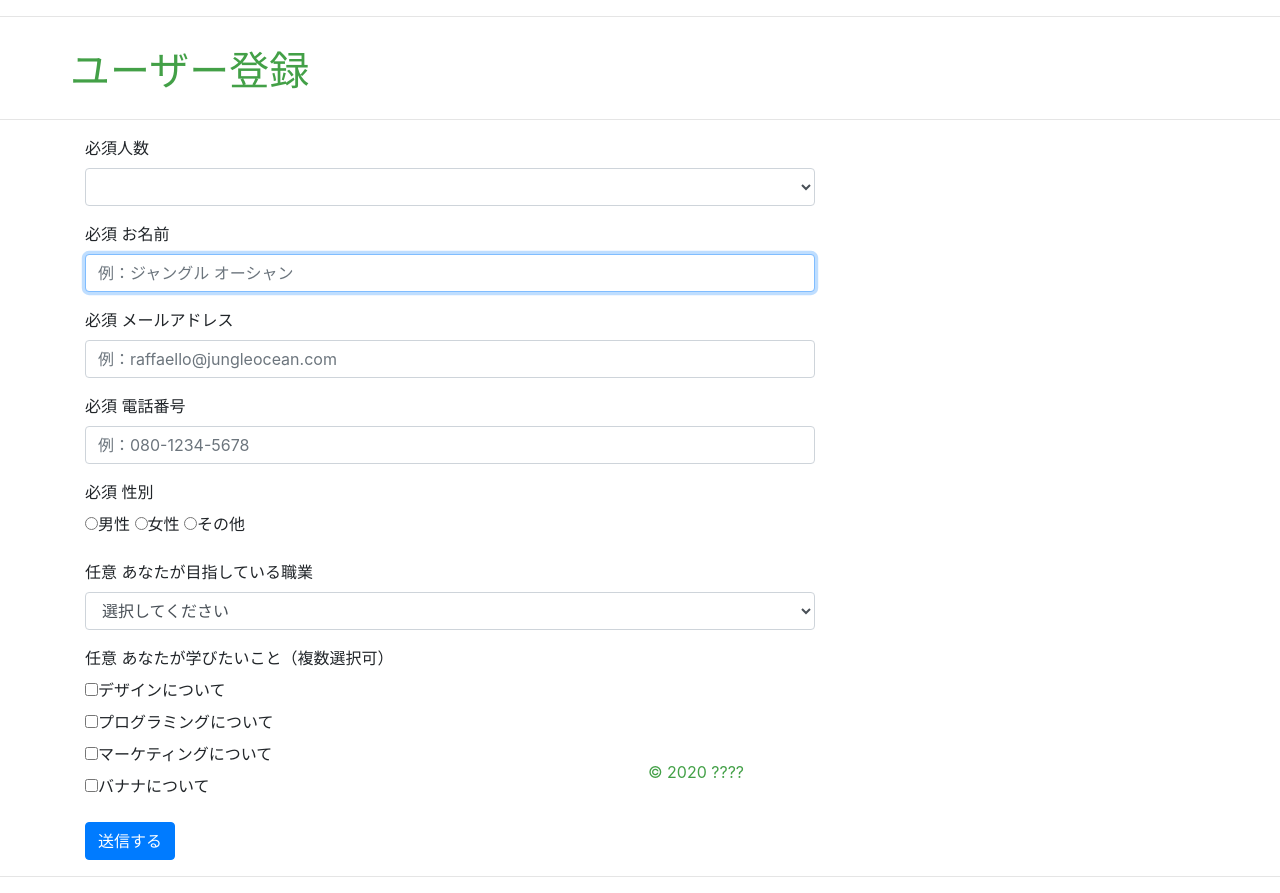
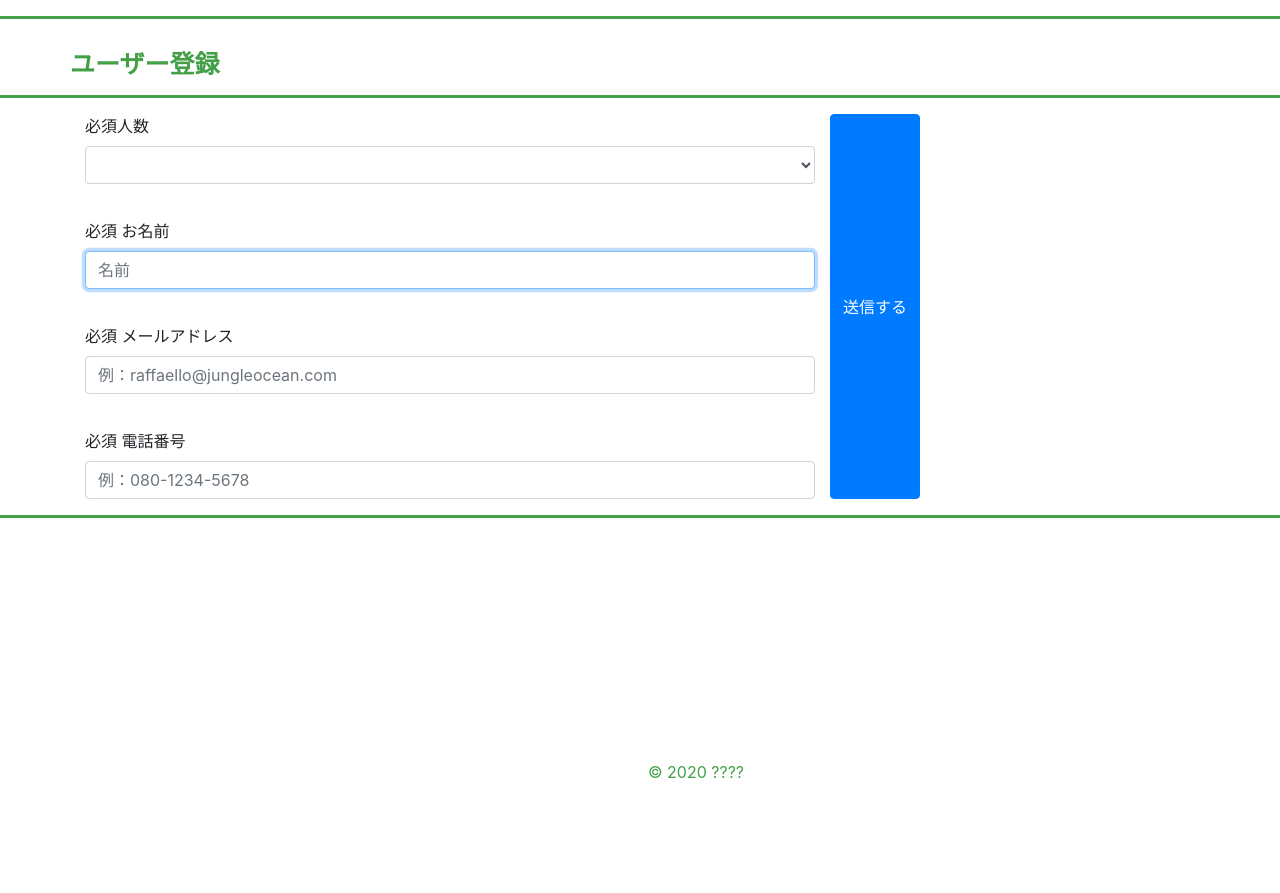
Before and after one commit to ukohank517/Attendance_flask, a Flask app: template web/script/templates/entry.html in a window 1280 px wide; the page is wider, and only the part inside the window is pictured. After the commit the page ends 778 px from the top of that part, so only its background shows below. Run offline with Flask 2, Linux system fonts and the light colour scheme; the template is opened without the code that fills it, so the values that code supplies are empty; some libraries are stand-ins or nearby versions.

Commit message:
[update] multiple participant-name

```diff
--- a/web/script/app.py
+++ b/web/script/app.py
@@ -9,12 +9,13 @@ app.config.from_pyfile(flask_conf_file)
 mail_file = os.path.join(os.getcwd(), 'data', 'personal_info.csv')
 
 
-@app.route('/entry', methods=['GET'])
+@app.route('/event/entry', methods=['GET'])
 def test():
+    target_organization = request.args.get('organization_id')
     rest_seats = 10
     return render_template('entry.html', rest_seats=rest_seats)
 
-@app.route('/', methods=['GET'])
+@app.route('/sample', methods=['GET'])
 def hello():
     target_prefecture = request.args.get('pref')
 
--- a/web/script/static/js/entry.js
+++ b/web/script/static/js/entry.js
@@ -1,7 +1,19 @@
+/**
+ * 家族人数変更時の処理
+ * 名前項をを人数分用意する
+ */
 $('#family_number').change(function() {
 
-    //ここに処理を記述する
-    var r = $('option:selected').val();
-    console.log(r);
+    // 家族人数
+    let family_number = $('#family_number').val();
+
+    let html_text = '';
+    let participant_name_html = '<div class="participant-name" > <input type="text" name="name[]" class="form-control" placeholder="名前" required> </div>';
+
+    for(let step = 0; step < family_number; step ++){
+        html_text = html_text + participant_name_html.replace('名前', '名前' + step+1);
+    }
+
+    $('.participant-name').html(html_text);
 
 })
--- a/web/script/templates/entry.html
+++ b/web/script/templates/entry.html
@@ -15,79 +15,27 @@
     <form action="＃" method="get" class="row">
         <div class="col-sm-8 col-sm-offset-2">
             <div class="form-group">
-                <label for="job"><span class="label label-danger">必須</span>人数</label>
-                <select id="job" name="job" class="form-control">
+                <label for="family_number"><span class="label label-danger">必須</span>人数</label>
+                <select id="family_number" name="family_number" class="form-control">
                    {% for i in range(rest_seats) %}
                    <option value="{{ i + 1 }}">{{ i + 1 }}</option>
                    {% endfor %}
                 </select>
             </div>
 
-
             <div class="form-group">
                 <label for="name"><span class="label label-danger">必須</span> お名前</label>
-                <input type="text" id="name" name="name" class="form-control" placeholder="例：ジャングル オーシャン" autofocus required>
+                <div class="participant-name" >
+                    <input type="text" name="name[]" class="form-control" placeholder="名前" autofocus required>
+                </div>
             </div>
             <div class="form-group">
                 <label for="email"><span class="label label-danger">必須</span> メールアドレス</label>
                 <input type="email" id="email" name="email" class="form-control" placeholder="例：raffaello@jungleocean.com" required>
             </div>
-            <div class="form-group">
+            <div class="form-group"></div>
                 <label for="tel"><span class="label label-danger">必須</span> 電話番号</label>
                 <input type="tel" id="tel" name="tel" class="form-control" placeholder="例：080-1234-5678" required>
-            </div>
-            <div class="form-group">
-                <label><span class="label label-danger">必須</span> 性別</label>
-                <div>
-                    <label class="radio-inline">
-                        <input type="radio" name="male" value="1" required>男性
-                    </label>
-
-                    <label class="radio-inline">
-                        <input type="radio" name="female" value="2" required>女性
-                    </label>
-
-                    <label class="radio-inline">
-                        <input type="radio" name="not applicable" value="9" required>その他
-                    </label>
-                </div>
-            </div>
-
-
-            <div class="form-group">
-                <label for="job"><span class="label label-success">任意</span> あなたが目指している職業</label>
-                <select id="job" name="job" class="form-control">
-                   <option value="">選択してください</option>
-                    <option value="Webデザイナー">Webデザイナー</option>
-                    <option value="Webディレクター">Webディレクター</option>
-                    <option value="フロントエンドエンジニア">フロントエンドエンジニア</option>
-                    <option value="バックエンドエンジニア">バックエンドエンジニア</option>
-                    <option value="ゴリラ">ゴリラ</option>
-                    <option value="その他">その他</option>
-                </select>
-            </div>
-            <div class="form-group">
-                <label><span class="label label-success">任意</span> あなたが学びたいこと（複数選択可）</label>
-                <div class="checkbox">
-                    <label>
-                        <input type="checkbox" id="q1_html" name="q1" value="デザイン">デザインについて
-                    </label>
-                </div>
-                <div class="checkbox">
-                    <label>
-                        <input type="checkbox" id="q1_html" name="q1" value="プログラミング">プログラミングについて
-                    </label>
-                </div>
-                <div class="checkbox">
-                    <label>
-                        <input type="checkbox" id="q1_html" name="q1" value="マーケティング">マーケティングについて
-                    </label>
-                </div>
-                <div class="checkbox">
-                    <label>
-                        <input type="checkbox" id="q1_html" name="q1" value="バナナ">バナナについて
-                    </label>
-                </div>
             </div>
             <button type="submit" class="btn btn-primary Form-Btn">送信する</button>
         </div>
@@ -96,7 +44,6 @@
 
 <hr>
 
+<script src="/static/js/entry.js"></script>
 <link  href="/static/css/entry.css" rel="stylesheet"></link>
-<link  href="/static/css/lib/bootstrap-theme.min.css" rel="stylesheet"></link>
-<link  href="/static/css/lib/bootstrap.min.css" rel="stylesheet"></link>
 {% endblock body %}
--- a/web/script/templates/layout.html
+++ b/web/script/templates/layout.html
@@ -1,9 +1,9 @@
 <!DOCTYPE html>
 <html>
     <head>
+        <script src="/static/js/lib/jquery-3.4.1.min.js"></script>
         <!-- library -->
         <script src="/static/js/lib/bootstrap.min.js"></script>
-        <script src="/static/js/lib/jquery-3.4.1.min.js"></script>
         <link  href="/static/css/lib/bootstrap-theme.min.css" rel="stylesheet"></link>
         <link  href="/static/css/lib/bootstrap.min.css" rel="stylesheet"></link>
         <!-- setting -->
```
